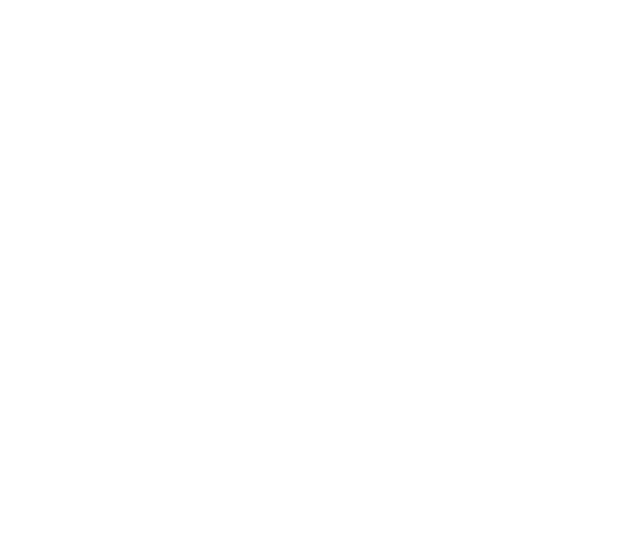
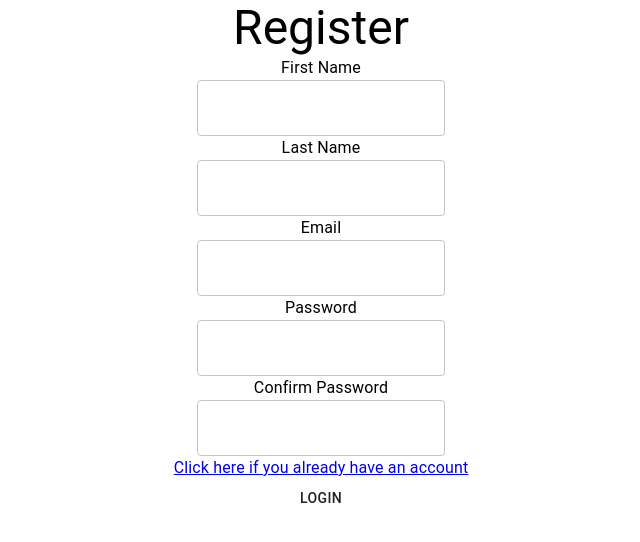
Before and after one commit to Dec2020PandA/Tyler_Nguyen_SoloProject, a React (Create React App) app in the folder client/: page /register in a window 1280 px wide. Shown: the top 542 px of the page, without its empty margins (319-959 px from the left). Built offline with nearby package versions, Linux system fonts and the light colour scheme.

Commit message:
added skeleton for dashboard/search views

```diff
--- a/client/src/App.js
+++ b/client/src/App.js
@@ -1,13 +1,17 @@
 import "./App.css";
 
 import { Router } from "@reach/router";
+import Main from "./views/Main";
+import SearchDrinkForm from "./views/SearchDrinkView";
+import Dashboard from "./views/Dashboard";
 
 function App() {
   return (
     <div className="App">
       <Router>
-
-
+        <Main default />
+        <SearchDrinkForm path="/search" />
+        <Dashboard path="dashboard" />
       </Router>
     </div>
   );
--- a/client/src/components/LoginForm.js
+++ b/client/src/components/LoginForm.js
@@ -21,19 +21,24 @@
       )
       .then((res) => {
         console.log(res.data);
-        navigate("/user/" + res.data.msg + "/search");
+        navigate("/search");
       })
       .catch((err) => console.log(err));
   };
   return (
     <div>
-      <Typography>Login</Typography>
+      <Typography variant="h3">Login</Typography>
       <form onSubmit={handleLogin}>
         <Typography>Email</Typography>
-        <TextField value={email} onInput={(e) => setEmail(e.target.value)} />
+        <TextField
+          variant="outlined"
+          value={email}
+          onInput={(e) => setEmail(e.target.value)}
+        />
 
         <Typography>Password</Typography>
         <TextField
+          variant="outlined"
           value={[password]}
           onInput={(e) => setPassword(e.target.value)}
         />
--- a/client/src/components/RegisterForm.js
+++ b/client/src/components/RegisterForm.js
@@ -4,6 +4,7 @@
 import TextField from "@material-ui/core/TextField";
 import Typography from "@material-ui/core/Typography";
 import Button from "@material-ui/core/Button";
+
 function RegisterForm() {
   const [firstName, setFirstName] = useState("");
   const [lastName, setLastName] = useState("");
@@ -38,7 +39,7 @@
   };
   return (
     <div>
-      <Typography>Register</Typography>
+      <Typography variant="h3">Register</Typography>
       <form onSubmit={handleRegistration}>
         <Typography>First Name</Typography>
         {/* popup for errors here */}
@@ -46,6 +47,7 @@
           <Typography>{errors.firstName.message}</Typography>
         ) : null}
         <TextField
+          variant="outlined"
           value={firstName}
           onInput={(e) => setFirstName(e.target.value)}
         />
@@ -54,25 +56,32 @@
           <Typography>{errors.lastName.message}</Typography>
         ) : null}
         <TextField
+          variant="outlined"
           value={lastName}
           onInput={(e) => setLastName(e.target.value)}
         />
 
         <Typography>Email</Typography>
         {errors.email ? <Typography>{errors.email.message}</Typography> : null}
-        <TextField value={email} onInput={(e) => setEmail(e.target.value)} />
+        <TextField
+          variant="outlined"
+          value={email}
+          onInput={(e) => setEmail(e.target.value)}
+        />
 
         <Typography>Password</Typography>
         {errors.password ? (
           <Typography>{errors.password.message}</Typography>
         ) : null}
         <TextField
+          variant="outlined"
           value={[password]}
           onInput={(e) => setPassword(e.target.value)}
         />
 
         <Typography>Confirm Password</Typography>
         <TextField
+          variant="outlined"
           value={confirmPassword}
           onInput={(e) => setConfirmPassword(e.target.value)}
         />
--- /dev/null
+++ b/client/src/views/Dashboard.js
@@ -0,0 +1,16 @@
+import React, { useState } from "react";
+import axios from "axios";
+
+import TextField from "@material-ui/core/TextField";
+import Typography from "@material-ui/core/Typography";
+
+function Dashboard(props) {
+  const [drinks, setDrinks] = useState("");
+  return (
+    <div>
+      <Typography>dashboard</Typography>
+    </div>
+  );
+}
+
+export default Dashboard;
--- a/client/src/views/Main.js
+++ b/client/src/views/Main.js
@@ -1,29 +1,15 @@
 import React from "react";
-import SearchDrinkForm from "../components/SearchDrinkForm";
 
-import { makeStyles } from "@material-ui/core/styles";
-import Card from "@material-ui/core/Card";
-import CardContent from "@material-ui/core/CardContent";
-import Typography from "@material-ui/core/Typography";
-
-const useStyles = makeStyles({
-  card: {
-    minWidth: "90%",
-    backgroundColor: "#FFFaaa",
-  },
-});
+import { Router } from "@reach/router";
+import RegisterForm from "../components/RegisterForm";
+import LoginForm from "../components/LoginForm";
 
 function Main() {
-  const classes = useStyles();
   return (
-    <div>
-      <Typography>Search for a drink!</Typography>
-      <Card className={classes.card}>
-        <CardContent>
-          <SearchDrinkForm />
-        </CardContent>
-      </Card>
-    </div>
+    <Router>
+      <RegisterForm path="/register" />
+      <LoginForm path="/login" />
+    </Router>
   );
 }
 export default Main;
--- a/client/src/components/SearchDrinkForm.js
+++ b/client/src/views/SearchDrinkView.js
@@ -11,8 +11,9 @@
   const [drink, setDrink] = useState("");
   return (
     <div>
+      <Typography variant='h3'>Search for a drink!</Typography>
       <form onSubmit={onSubmitHandler}>
-        <TextField value={drink} onInput={(e) => setDrink(e.target.value)} />
+        <TextField variant='outlined' value={drink} onInput={(e) => setDrink(e.target.value)} />
         <Typography>results</Typography>
         <Button type="submit">Search</Button>
       </form>
```
Also changed, not shown: 1 other file (tests, documents, lock files or other folders).
